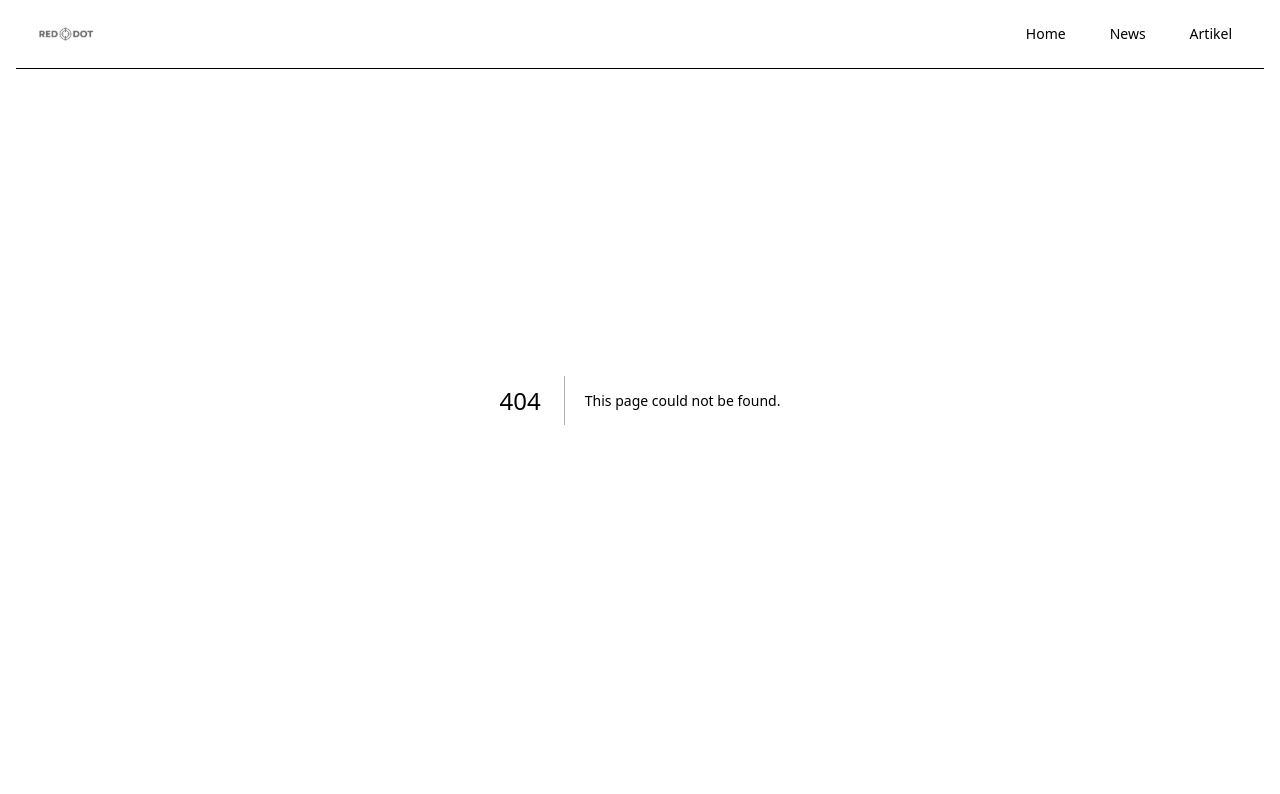
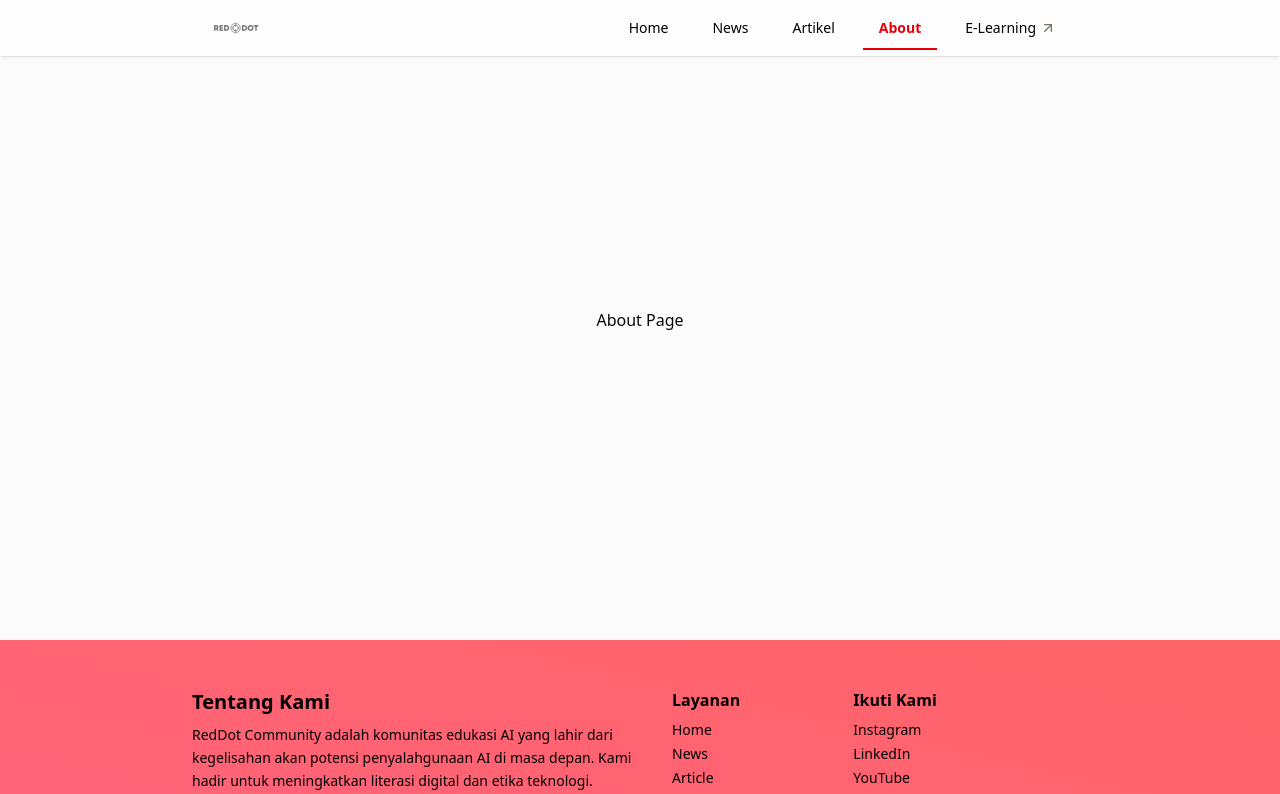
Before and after one commit to bagoesrex/reddot.site-frontend, a Next.js app: page /about in a window 1280 px wide. Before the commit this address had no page. Shown: the top 794 px of the page. Built offline with nearby package versions, Linux system fonts and the light colour scheme.

Commit message:
feat(header): enhance styling and layout, add about page route

```diff
--- /dev/null
+++ b/app/about/page.tsx
@@ -0,0 +1,7 @@
+export default function AboutPage() {
+    return (
+        <main className="h-[80vh] w-full flex justify-center items-center">
+            <h1>About Page</h1>
+        </main>
+    );
+}
--- a/components/layout/header.tsx
+++ b/components/layout/header.tsx
@@ -6,11 +6,11 @@ import { Navbar } from "./navbar"
 
 export default function Header() {
     return (
-        <header className="fixed top-0 z-50 w-full bg-white/70 backdrop-blur-md">
-            <div className="mx-4 border-b-1 border-black">
+        <header className="fixed top-0 z-50 w-full bg-white/70 backdrop-blur-md shadow-sm">
+            <div className="mx-auto max-w-4xl">
                 <div className="flex flex-row justify-between items-center px-4">
                     <div className="overflow-hidden">
-                        <Image src={Icon} alt="Logo Website" className="h-17 w-auto fill-blue-700" />
+                        <Image src={Icon} alt="Logo Website" className="h-14 w-auto fill-red-700" />
                     </div>
                     <Navbar />
                 </div>
--- a/components/layout/navbar-list.tsx
+++ b/components/layout/navbar-list.tsx
@@ -1,22 +1,37 @@
-import Link from "next/link"
+"use client";
+
+import Link from "next/link";
 import {
     NavigationMenuItem,
     NavigationMenuLink,
-    navigationMenuTriggerStyle,
-} from "@/components/ui/navigation-menu"
-import { ReactNode } from "react"
+} from "@/components/ui/navigation-menu";
+import { ReactNode } from "react";
+import { usePathname } from "next/navigation";
+import clsx from "clsx";
 
 type NavbarListProps = {
-    href: string
-    children: ReactNode
-}
+    href: string;
+    children: ReactNode;
+};
 
 export default function NavbarList({ href, children }: NavbarListProps) {
+    const pathname = usePathname();
+    const isActive = pathname === href;
+
     return (
         <NavigationMenuItem>
-            <NavigationMenuLink asChild className={navigationMenuTriggerStyle()}>
+            <NavigationMenuLink
+                asChild
+                className={clsx(
+                    "relative text-black dark:text-white px-4 py-2 text-sm font-medium transition-all duration-200",
+                    "before:content-[''] before:absolute before:left-0 before:-bottom-1 before:h-[2px] before:w-0 before:bg-red-600 before:transition-all before:duration-300",
+                    "hover:before:w-full hover:text-red-600",
+                    isActive &&
+                    "text-red-600 font-semibold before:w-full before:bg-red-600"
+                )}
+            >
                 <Link href={href}>{children}</Link>
             </NavigationMenuLink>
         </NavigationMenuItem>
-    )
+    );
 }
--- a/components/layout/navbar.tsx
+++ b/components/layout/navbar.tsx
@@ -1,37 +1,33 @@
-"use client"
+"use client";
 
-import * as React from "react"
 import {
     NavigationMenu,
     NavigationMenuList,
-} from "@/components/ui/navigation-menu"
-import NavbarList from "./navbar-list"
+} from "@/components/ui/navigation-menu";
+import NavbarList from "./navbar-list";
+import { ArrowUpRight } from "lucide-react";
 
 const navbarList: { title: string; href: string }[] = [
-    {
-        title: "Home",
-        href: "/",
-    },
-    {
-        title: "News",
-        href: "/news",
-    },
-    {
-        title: "Artikel",
-        href: "/article",
-    },
-]
+    { title: "Home", href: "/" },
+    { title: "News", href: "/news" },
+    { title: "Artikel", href: "/article" },
+    { title: "About", href: "/about" },
+    { title: "E-Learning", href: "/learning" },
+];
 
 export function Navbar() {
     return (
-        <NavigationMenu viewport={false}>
-            <NavigationMenuList>
+        <NavigationMenu>
+            <NavigationMenuList className="flex gap-3">
                 {navbarList.map(({ title, href }) => (
                     <NavbarList key={href} href={href}>
-                        {title}
+                        <span className="flex items-center gap-1 justify-center">
+                            {title}
+                            {title === "E-Learning" && <ArrowUpRight />}
+                        </span>
                     </NavbarList>
                 ))}
             </NavigationMenuList>
         </NavigationMenu>
-    )
+    );
 }
--- a/components/ui/navigation-menu.tsx
+++ b/components/ui/navigation-menu.tsx
@@ -129,7 +129,7 @@ function NavigationMenuLink({
     <NavigationMenuPrimitive.Link
       data-slot="navigation-menu-link"
       className={cn(
-        "data-[active=true]:focus:bg-accent data-[active=true]:hover:bg-accent data-[active=true]:bg-accent/50 data-[active=true]:text-accent-foreground hover:bg-accent hover:text-accent-foreground focus:bg-accent focus:text-accent-foreground focus-visible:ring-ring/50 [&_svg:not([class*='text-'])]:text-muted-foreground flex flex-col gap-1 rounded-sm p-2 text-sm transition-all outline-none focus-visible:ring-[3px] focus-visible:outline-1 [&_svg:not([class*='size-'])]:size-4",
+        "data-[active=true]:focus:bg-accent data-[active=true]:hover:bg-accent data-[active=true]:bg-accent/50 data-[active=true]:text-accent-foreground hover:text-accent-foreground focus-visible:ring-ring/50 [&_svg:not([class*='text-'])]:text-muted-foreground flex flex-col gap-1 rounded-sm p-2 text-sm transition-all outline-none focus-visible:ring-[3px] focus-visible:outline-1 [&_svg:not([class*='size-'])]:size-4",
         className
       )}
       {...props}
```
